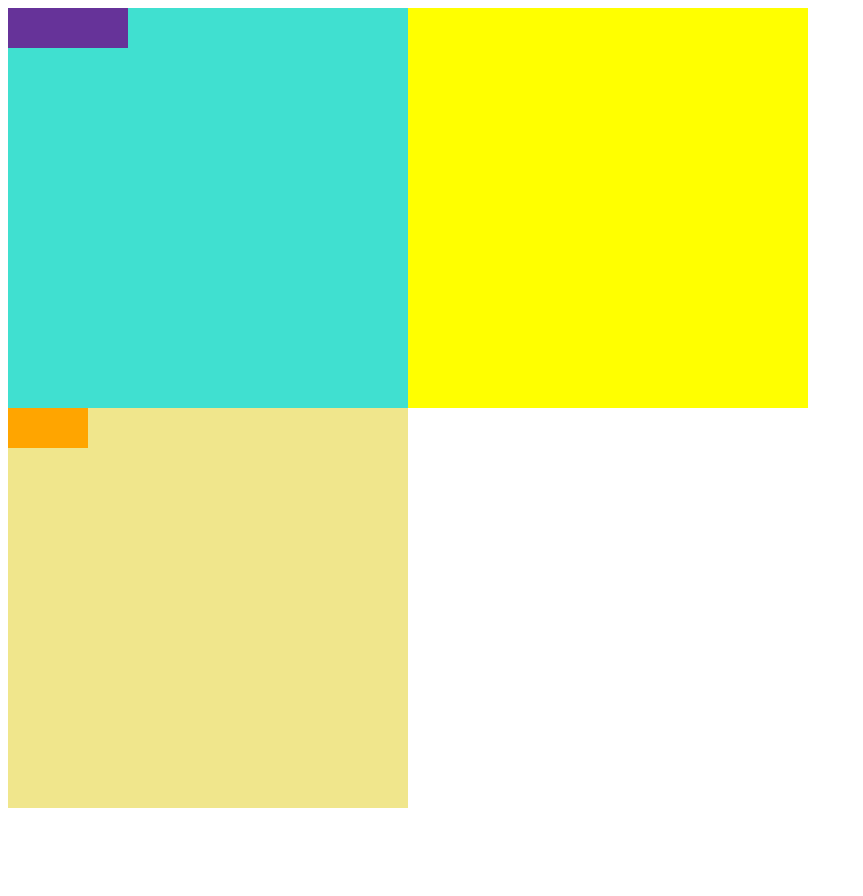
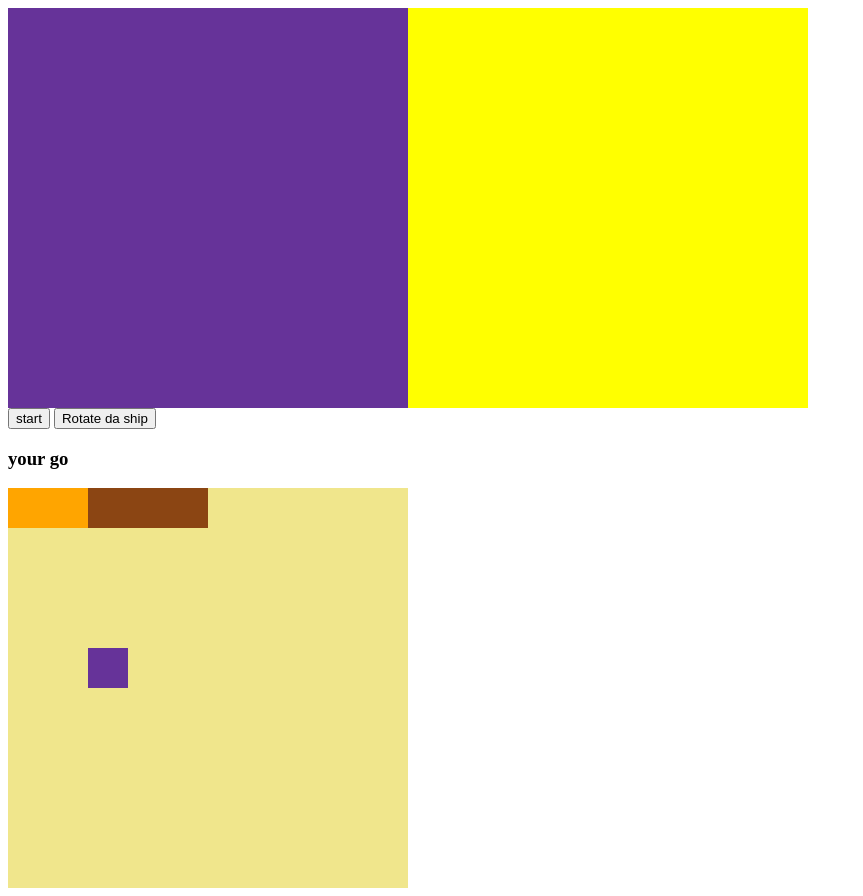
Before and after one commit to KhizrMasud/Battleship, a plain HTML site: page index.html in a window 1280 px wide. Shown: the whole page, without its empty margins (0-863 px from the left). Before the commit the page ends 816 px from the top, so only its background shows below. Drawn offline with Linux system fonts and the light colour scheme.

Commit message:
board progress

```diff
--- a/index.html
+++ b/index.html
@@ -8,13 +8,17 @@
 </head>
 <body>
     <div class="container">
-        <div class="grid grid-user">
-            <div></div>
-            <div></div>
-            <div></div>
-        </div>
+        <div class="grid grid-user"></div>
         <div class="grid grid-computer"></div>
     </div>
+
+    <div class="hidden-info">
+        <button class="start">start</button>
+        <button class="rotate">Rotate da ship</button>
+        <h3 class="whose-go">your go</h3>
+        <h3 class="info"></h3>
+    </div>
+
     <div class="grid-display">
         <div class="ship destroyer-container" draggable="true">
             <div id="destroyer-0"></div>
@@ -25,8 +29,42 @@
             <div class="submarine-1"></div>
             <div class="submarine-2"></div>
             <div class="submarine-3"></div>
+
+        <div class="ship cruiser-container" draggable="true">
+            <div class="cruiser-0"></div>
+            <div class="cruiser-1"></div>
+            <div class="cruiser-2"></div>
         </div>
     </div>
+    <script>
+        document.addEventListener('DOMContentLoaded', () =>{
+            const userGrid = document.querySelector('.grid-user');
+            const computerGrid = document.querySelector('.computer-user');
+            const displayGrid = document.querySelector('.grid-display');
+            const ships = document.querySelector('.ship');
+            const destroyer = document.querySelector('.destroyer-container');
+            const startButton = document.querySelector('.start');
+            const rotateButton = document.querySelector('.rotate');
+            const turnDisplay = document.querySelector('.whose-go');
+            const infoDisplay = document.querySelector('.info');
+            const userSqaures = [];
+
+            const width = 10;
+
+            function createBoard(grid, squares, width) {
+                for ( let i = 0; i < width * width; i ++){
+                        const square = document.createElement('div');
+                        square.dataset.id = i;
+                        grid.appendChild(square);
+                        squares.push(square);
+            }}
+
+        createBoard(userGrid, userSqaures, width);
+
+
+
+        })
+    </script>
 </body>
 
 <style>
@@ -68,6 +106,12 @@
     .submarine-container{
         width: 120px;
         height: 40px;
+        background-color: saddlebrown;
+    }
+    .cruiser-container{
+        width: 160px;
+        height: 40px;
+        background-color: rebeccapurple;
     }
     .ship div{
         width: 40px;
@@ -75,4 +119,3 @@
     }
 
 </style>
-</html>
```
